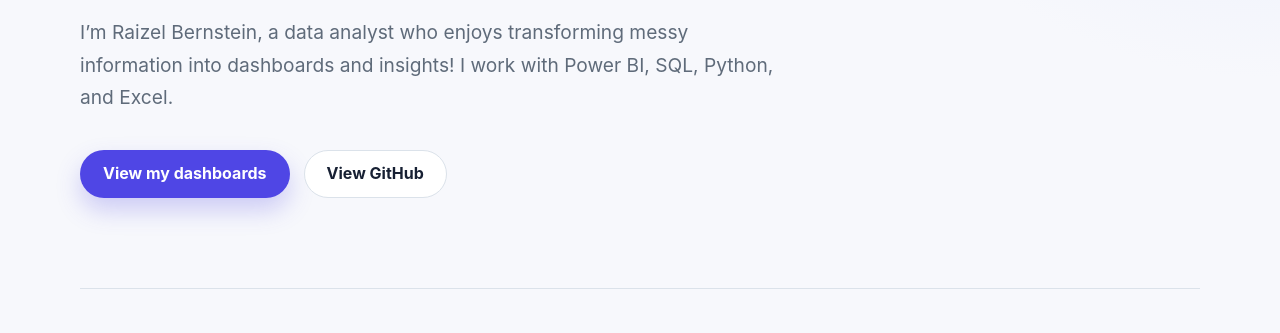
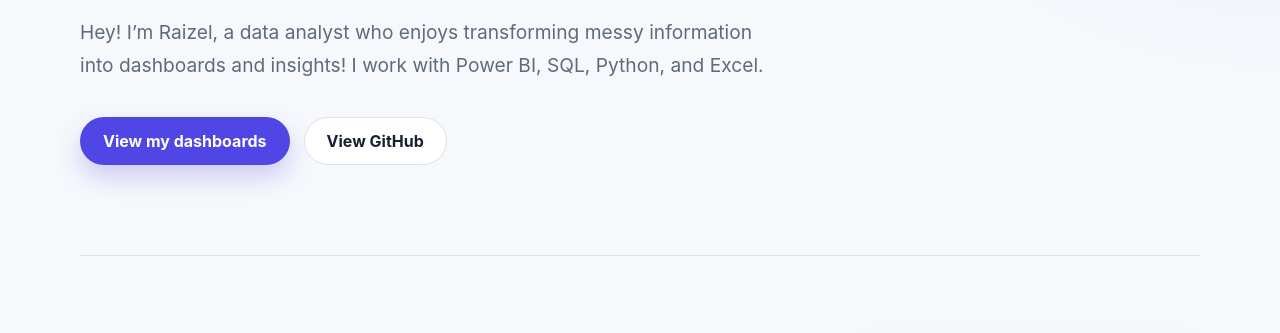
Before and after one commit to raizelistaken/raizelistaken.github.io, a plain HTML site: page index.html in a window 1280 px wide. Shown: the part 433-766 px from the top of the page. Drawn offline with Linux system fonts and the light colour scheme.

Commit message:
update hero-text

```diff
--- a/index.html
+++ b/index.html
@@ -30,7 +30,7 @@
       <h1>I turn data into clear, useful stories.</h1>
 
       <p class="hero-text">
-        I’m Raizel Bernstein, a data analyst who enjoys transforming messy
+        Hey! I’m Raizel, a data analyst who enjoys transforming messy
         information into dashboards and insights!
         I work with Power BI, SQL, Python, and Excel.
       </p>
```
